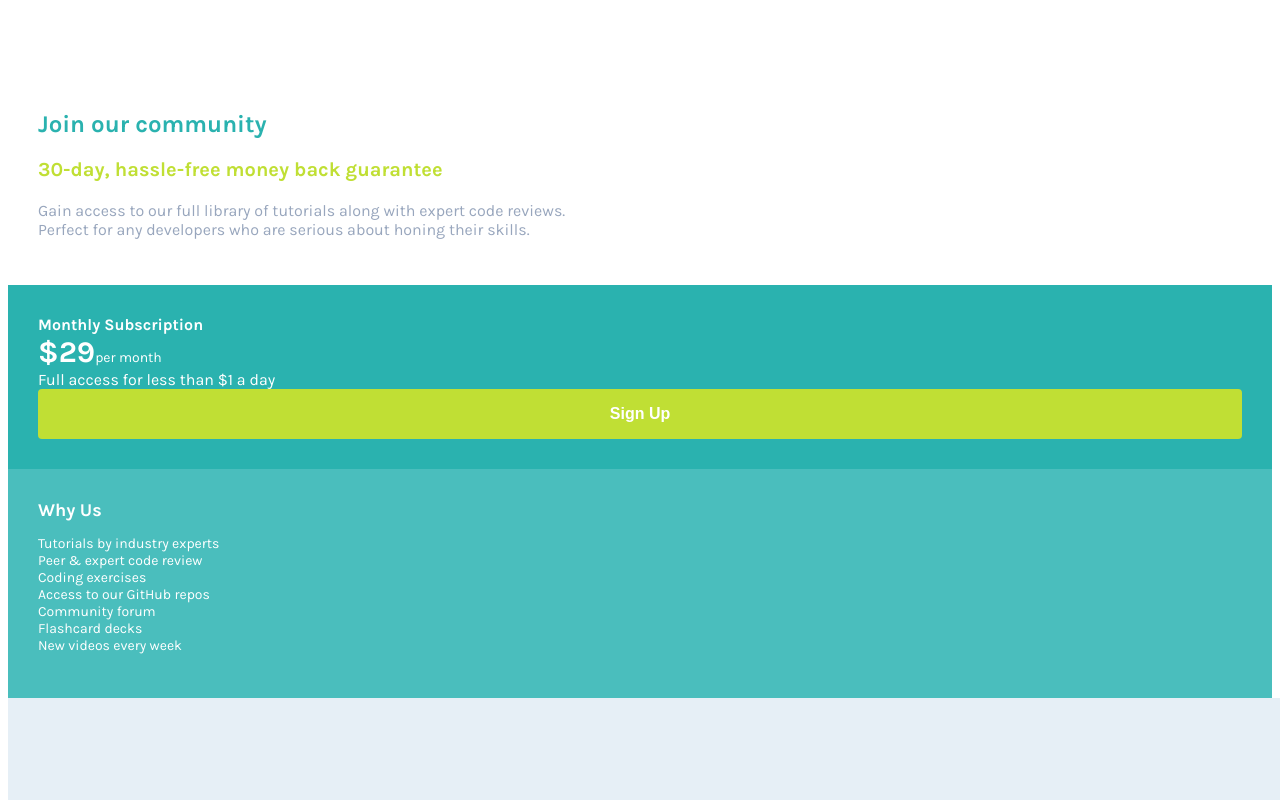
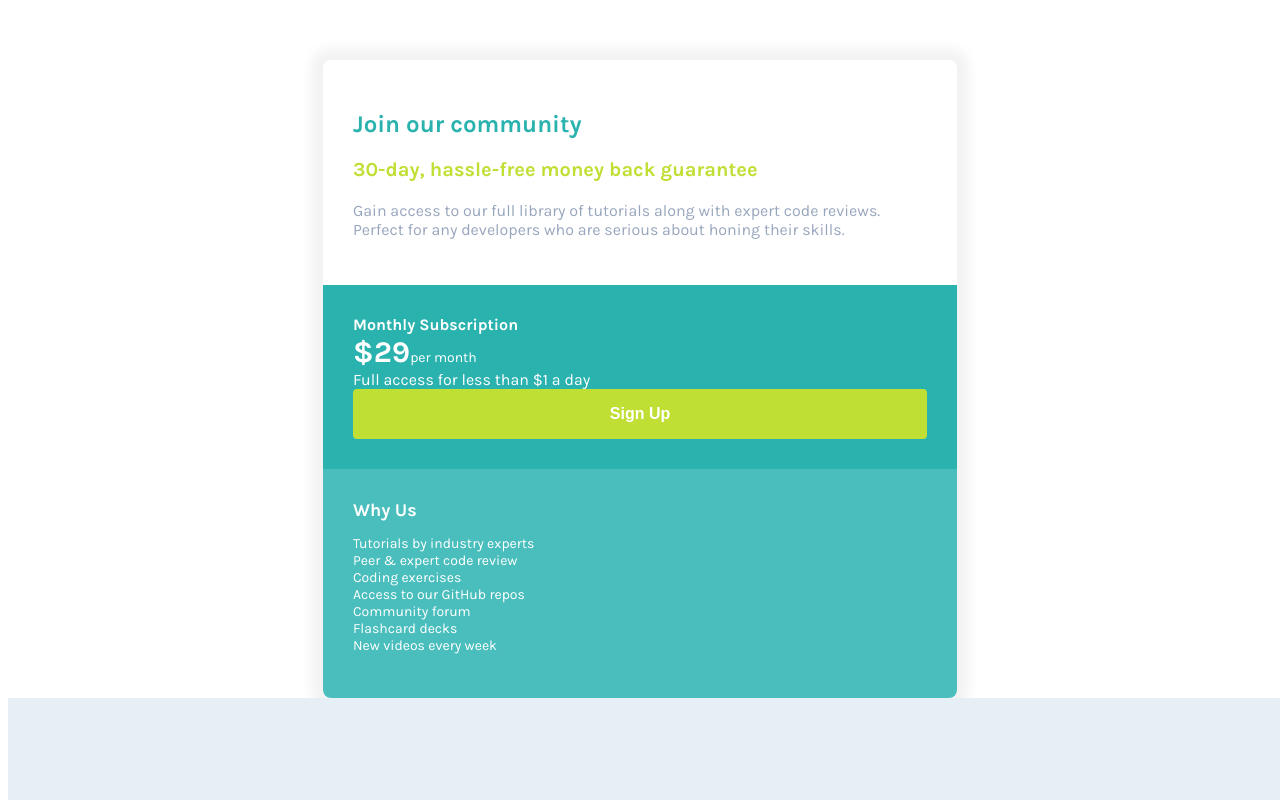
Before and after one commit to Tsuyoshi84/single-price-grid-component, a Vue app: page / in a window 1280 px wide. Shown: the top 800 px of the page. Built offline with nearby package versions, Linux system fonts and the light colour scheme.

Commit message:
Add card size

```diff
--- a/src/App.vue
+++ b/src/App.vue
@@ -1,6 +1,10 @@
 <template>
-  <Card />
-  <img src="./assets/desktop-design.jpg" alt="" />
+  <main>
+    <div class="card-wrapper">
+      <Card />
+    </div>
+    <img src="./assets/desktop-design.jpg" alt="" />
+  </main>
 </template>
 
 <script lang="ts">
@@ -25,6 +29,13 @@ export default defineComponent({
   --color-inverted-font: #fff;
   --padding-inline: 30px;
   --padding-block: 30px;
+  --border-radius: 8px;
+}
+
+*,
+*::before,
+*::after {
+  box-sizing: border-box;
 }
 
 #app {
@@ -35,4 +46,10 @@ export default defineComponent({
   color: #2c3e50;
   margin-top: 60px;
 }
+
+.card-wrapper {
+  display: flex;
+  align-items: center;
+  justify-content: center;
+}
 </style>
--- a/src/components/Card.vue
+++ b/src/components/Card.vue
@@ -1,5 +1,5 @@
 <template>
-  <section>
+  <section class="card-container">
     <card-summary />
     <card-price />
     <card-us />
@@ -18,4 +18,11 @@ export default defineComponent({
 });
 </script>
 
-<style scoped></style>
+<style scoped>
+.card-container {
+  width: 100%;
+  max-width: 634px;
+  box-shadow: 0 0 12px 12px rgba(0, 0, 0, 0.05);
+  border-radius: var(--border-radius);
+}
+</style>
--- a/src/components/CardSummary.vue
+++ b/src/components/CardSummary.vue
@@ -20,6 +20,7 @@ export default defineComponent({
 .container {
   text-align: left;
   padding: var(--padding-block) var(--padding-inline);
+  border-radius: var(--border-radius);
 }
 
 .header {
--- a/src/components/CardUs.vue
+++ b/src/components/CardUs.vue
@@ -27,6 +27,7 @@ export default defineComponent({
   background-color: var(--color-light-cyan);
   text-align: left;
   padding: var(--padding-block) var(--padding-inline);
+  border-radius: 0 0 var(--border-radius) var(--border-radius);
 }
 
 .title {
```
